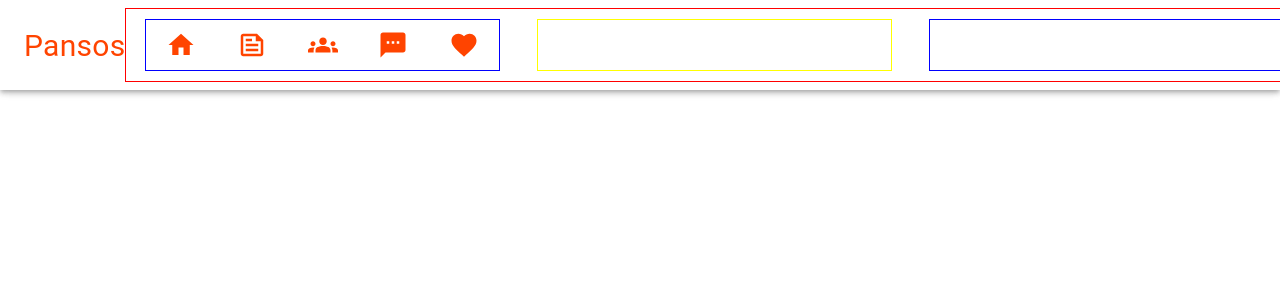
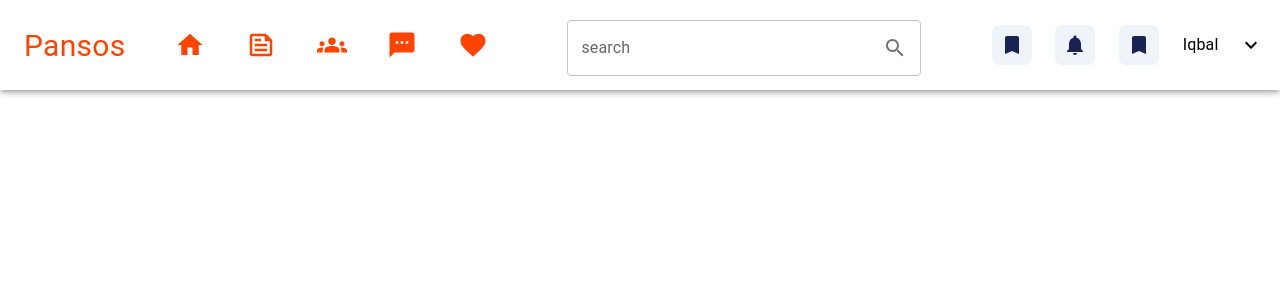
Before and after one commit to Iqbal0786/social-media-app, a React (Create React App) app: page / in a window 1280 px wide. Shown: the top 300 px of the page. Built offline with nearby package versions, Linux system fonts and the light colour scheme.

Commit message:
added icons in navbar

```diff
--- a/src/components/Home.jsx
+++ b/src/components/Home.jsx
@@ -1,40 +1,154 @@
-import { AppBar, Toolbar, Typography } from '@mui/material'
-import { Box } from '@mui/system'
-import React from 'react'
-import FavoriteIcon from '@mui/icons-material/Favorite';
-import HomeIcon from '@mui/icons-material/Home';
-import TextsmsIcon from '@mui/icons-material/Textsms';
-import GroupsIcon from '@mui/icons-material/Groups';
-import { FeedOutlined } from '@mui/icons-material';
-import SearchIcon from '@mui/icons-material/Search';
+import { Accordion, AccordionDetails, AccordionSummary, AppBar, TextField, Toolbar, Typography } from "@mui/material";
+import { Box } from "@mui/system";
+import React from "react";
+import FavoriteIcon from "@mui/icons-material/Favorite";
+import HomeIcon from "@mui/icons-material/Home";
+import TextsmsIcon from "@mui/icons-material/Textsms";
+import GroupsIcon from "@mui/icons-material/Groups";
+import { FeedOutlined } from "@mui/icons-material";
+import SearchIcon from "@mui/icons-material/Search";
+import InputAdornment from "@mui/material/InputAdornment";
+import BookmarkIcon from "@mui/icons-material/Bookmark";
+import NotificationsIcon from "@mui/icons-material/Notifications";
+import ExpandMoreIcon from '@mui/icons-material/ExpandMore';
 export default function Home() {
   return (
     <>
-    <AppBar sx={{height:"90px" , backgroundColor:"white"}}>
-        <Toolbar sx={{width:"100%", height:"100%"}}>
-          <Typography sx={{color:"#ff4400" , fontSize:"30px"}}>Pansos</Typography>
-          <Box sx={{width:"100%", border:"1px solid red", height:"80%" , display:"flex",justifyContent:"space-around", alignItems:"center"}}>
+      <AppBar sx={{ height: "90px", backgroundColor: "white" }}>
+        <Toolbar sx={{ width: "100%", height: "100%" }}>
+          <Typography sx={{ color: "#ff4400", fontSize: "30px" }}>
+            Pansos
+          </Typography>
+          <Box
+            sx={{
+              width: "100%",
+              height: "80%",
+              display: "flex",
+              justifyContent: "space-around",
+              alignItems: "center",
+            }}
+          >
+            {/* icons box */}
+            <Box
+              sx={{
+                width: "30%",
+                height: "50px",
+                display: "flex",
+                justifyContent: "space-around",
+                alignItems: "center",
+              }}
+            >
+              <HomeIcon
+                sx={{ color: "#ff4400", fontSize: "30px", cursor: "pointer" }}
+              />
+              <FeedOutlined
+                sx={{ color: "#ff4400", fontSize: "30px", cursor: "pointer" }}
+              />
+              <GroupsIcon
+                sx={{ color: "#ff4400", fontSize: "30px", cursor: "pointer" }}
+              />
+              <TextsmsIcon
+                sx={{ color: "#ff4400", fontSize: "30px", cursor: "pointer" }}
+              />
+              <FavoriteIcon
+                sx={{ color: "#ff4400", fontSize: "30px", cursor: "pointer" }}
+              />
+            </Box>
+            {/* search box */}
+            <Box sx={{ width: "30%", height: "50px" }}>
+              <TextField
+                id="input-with-icon-textfield"
+                label="search"
+                InputProps={{
+                  endAdornment: (
+                    <InputAdornment position="end">
+                      <SearchIcon />
+                    </InputAdornment>
+                  ),
+                }}
+                variant="outlined"
+                sx={{ height: "80%", width: "100%", borderRadius: "40px" }}
+              />
+            </Box>
+            {/* user actions box */}
+            <Box
+              sx={{
+                width: "25%",
+                height: "50px",
+                display: "flex",
+                justifyContent: "space-around",
+                alignItems: "center",
+              }}
+            >
+              <Box
+                sx={{
+                  width: "40px",
+                  height: "40px",
+                  backgroundColor: "#eff3fa",
+                  position: "relative",
+                  borderRadius: "7px",
+                }}
+              >
+                <BookmarkIcon
+                  sx={{
+                    color: "#192252",
+                    position: "absolute",
+                    top: "20%",
+                    left: "20%",
+                    cursor: 'pointer'
+                  }}
+                />
+              </Box>
+              <Box
+                sx={{
+                  width: "40px",
+                  height: "40px",
+                  backgroundColor: "#eff3fa",
+                  position: "relative",
+                  borderRadius: "7px",
+                }}
+              >
+                <NotificationsIcon
+                  sx={{
+                    color: "#192252",
+                    position: "absolute",
+                    top: "20%",
+                    left: "20%",
+                    cursor: 'pointer'
+                  }}
+                />
+              </Box>
 
-             {/* icons box */}
-            <Box sx={{width:"30%" , border:"1px solid blue" , height:"50px" , display:"flex",justifyContent:"space-around", alignItems:"center"}}>
-                <HomeIcon  sx={{color:"#ff4400", fontSize:"30px"}}/>
-                <FeedOutlined  sx={{color:"#ff4400", fontSize:"30px"}}/>
-                <GroupsIcon  sx={{color:"#ff4400", fontSize:"30px"}}/>
-                <TextsmsIcon  sx={{color:"#ff4400", fontSize:"30px"}}/>
-              <FavoriteIcon sx={{color:"#ff4400", fontSize:"30px"}}/>
-            </Box>
-             {/* search box */}
-            <Box sx={{width:"30%" , border:"1px solid yellow" , height:"50px"}}>
+              <Box
+                sx={{
+                  width: "40px",
+                  height: "40px",
+                  backgroundColor: "#eff3fa",
+                  position: "relative",
+                  borderRadius: "7px",
+
+                }}
+              >
+                <BookmarkIcon
+                  sx={{
+                    color: "#192252",
+                    position: "absolute",
+                    top: "20%",
+                    left: "20%",
+                    cursor: 'pointer'
+                  }}
+                />
+
+              </Box>
+               <Box sx={{display:"flex" , width:"80px",justifyContent:"space-between"}}>
+               <Typography sx={{color:"black"}}>Iqbal</Typography>
+               <ExpandMoreIcon sx={{color:"black" , cursor:"pointer"}}/>
+               </Box>
 
             </Box>
-             {/* user actions box */}
-            <Box sx={{width:"30%" , border:"1px solid blue" , height:"50px"}}>
-
-            </Box>
-
           </Box>
         </Toolbar>
-    </AppBar>
+      </AppBar>
     </>
-  )
+  );
 }
```
